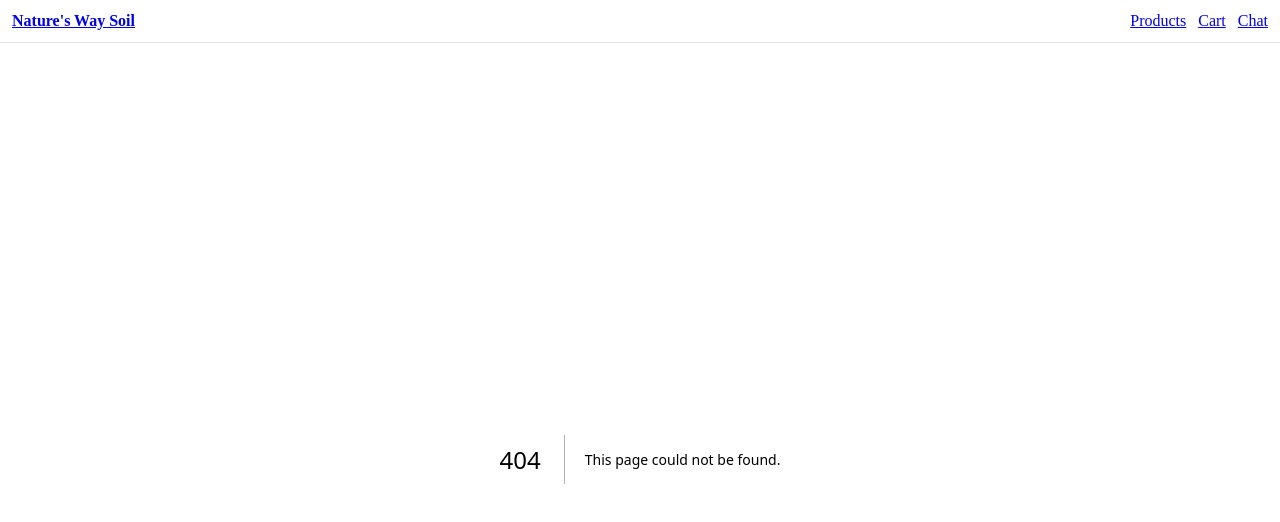
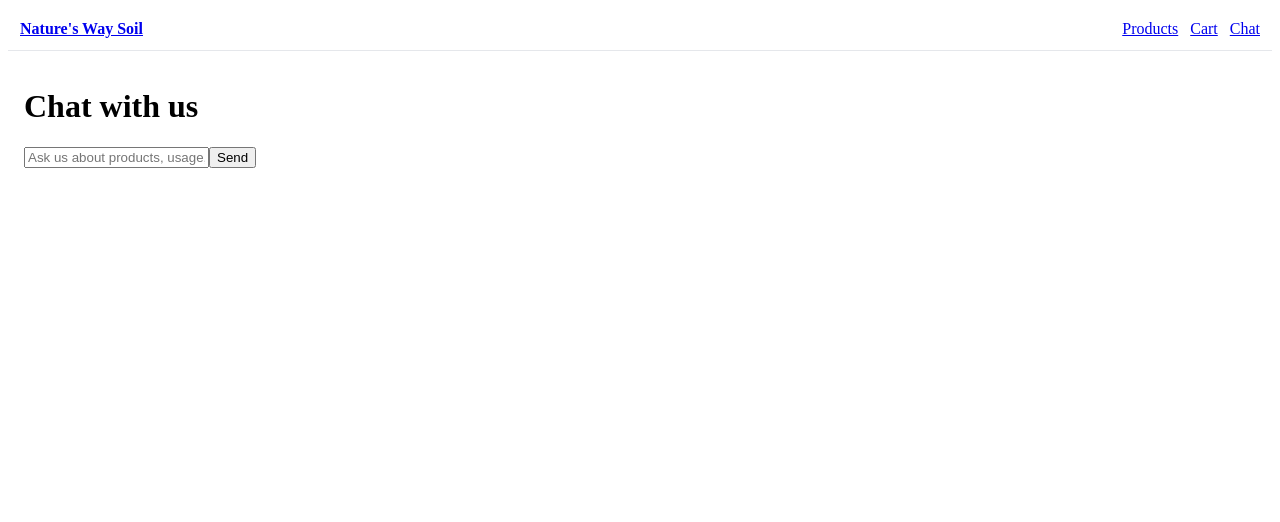
Before and after one commit to natureswaysoil/natures-way-soil-website-z, a Next.js app: page /chat in a window 1280 px wide. Before the commit this address had no page. Shown: the top 522 px of the page. Built offline with nearby package versions, Linux system fonts and the light colour scheme.

Commit message:
Create page.tsx

```diff
--- /dev/null
+++ b/app/chat/page.tsx
@@ -0,0 +1,11 @@
+import dynamic from 'next/dynamic';
+const ChatWidget = dynamic(() => import('../../components/ChatWidgetStreaming'), { ssr: false });
+
+export default function ChatPage() {
+  return (
+    <div className="space-y-4">
+      <h1 className="text-2xl font-semibold">Chat with us</h1>
+      <ChatWidget />
+    </div>
+  );
+}
```
